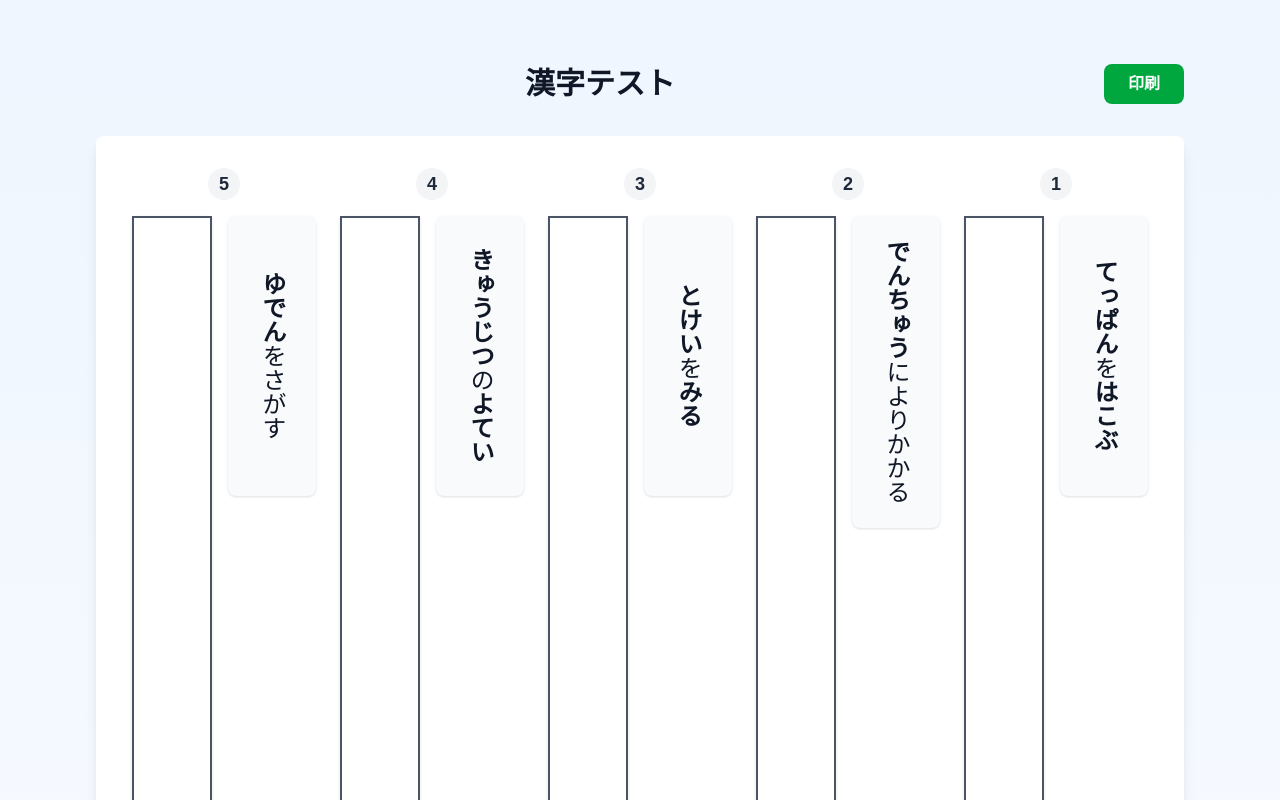
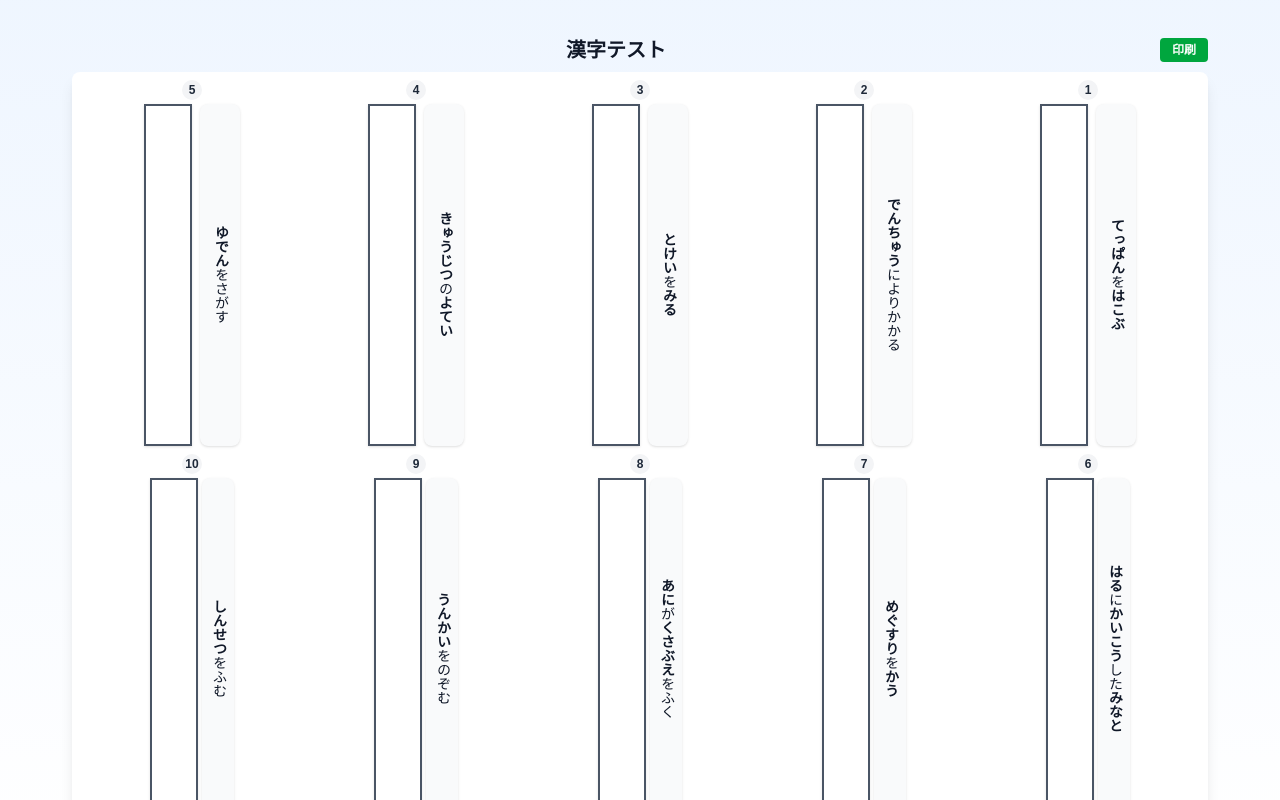
Before and after one commit to ayukatawago/kanji-study-app, a Next.js app: page / in a window 1280 px wide. Shown: the top 800 px of the page. Built offline with nearby package versions, Linux system fonts and the light colour scheme.

Commit message:
Adjust height

```diff
--- a/src/app/components/KanjiTest.tsx
+++ b/src/app/components/KanjiTest.tsx
@@ -51,38 +51,38 @@ export default function KanjiTest() {
   const questions = testData.tests[0]?.question || [];
 
   return (
-    <div className="max-w-6xl mx-auto p-8 print:w-full print:max-w-none print:p-0 print:h-screen print:flex print:flex-col print:box-border">
-      <div className="flex justify-between items-center mb-8 print:hidden">
+    <div className="h-screen flex flex-col max-w-6xl mx-auto px-2 py-1 print:w-full print:max-w-none print:p-0 print:h-screen print:flex print:flex-col print:box-border">
+      <div className="flex justify-between items-center mb-2 print:hidden flex-shrink-0">
         <div></div>
-        <h1 className="text-3xl font-bold text-center text-gray-900">
+        <h1 className="text-xl font-bold text-center text-gray-900">
           漢字テスト
         </h1>
         <button
           onClick={() => window.print()}
-          className="bg-green-600 hover:bg-green-700 text-white font-bold py-2 px-6 rounded-lg transition-colors"
+          className="bg-green-600 hover:bg-green-700 text-white font-bold py-1 px-3 rounded text-xs transition-colors"
         >
           印刷
         </button>
       </div>
 
-      <div className="bg-white rounded-lg shadow-lg p-8 print:shadow-none print:p-1 print:h-screen print:flex print:flex-col print:box-border">
+      <div className="bg-white rounded-lg shadow-lg p-2 flex-1 flex flex-col min-h-0 print:shadow-none print:p-1 print:h-screen print:flex print:flex-col print:box-border">
         {/* Top row - questions 1-5 (right to left) */}
-        <div className="flex flex-row-reverse justify-center gap-6 mb-12 print:justify-between print:gap-2 print:mb-0 print:h-[48%]">
+        <div className="flex flex-row-reverse justify-between mb-2 flex-1 min-h-0 print:justify-between print:gap-2 print:mb-0 print:h-[48%]">
           {questions.slice(0, 5).map((question, index) => (
-            <div key={index} className="flex flex-col items-center gap-4 print:gap-1 print:flex-1 print:h-full">
+            <div key={index} className="flex flex-col items-center gap-1 flex-1 h-full min-h-0 print:gap-1 print:flex-1 print:h-full">
               {/* Question number */}
-              <div className="text-lg font-bold text-gray-800 bg-gray-100 rounded-full w-8 h-8 flex items-center justify-center print:w-5 print:h-5 print:text-xs print:mb-1 print:flex-shrink-0">
+              <div className="text-xs font-bold text-gray-800 bg-gray-100 rounded-full w-5 h-5 flex items-center justify-center flex-shrink-0 print:w-5 print:h-5 print:text-xs print:mb-1 print:flex-shrink-0">
                 {index + 1}
               </div>
 
-              <div className="flex items-start gap-4 print:gap-1 print:flex-1 print:h-full print:min-h-0">
+              <div className="flex items-start gap-2 flex-1 h-full min-h-0 print:gap-1 print:flex-1 print:h-full print:min-h-0">
                 {/* Answer box */}
-                <div className="flex flex-col items-center print:h-full print:flex-shrink-0">
-                  <div className="border-2 border-gray-600 p-4 min-h-[280px] w-20 flex flex-col justify-center bg-white shadow-sm print:h-full print:w-16 print:p-1 print:shadow-none print:min-h-0">
+                <div className="flex flex-col items-center h-full min-h-0 print:h-full print:flex-shrink-0">
+                  <div className="border-2 border-gray-600 p-1 h-full w-12 flex flex-col justify-center bg-white shadow-sm print:h-full print:w-16 print:p-1 print:shadow-none print:min-h-0">
                     <textarea
                       value={answers[index] || ""}
                       onChange={(e) => handleAnswerChange(index, e.target.value)}
-                      className="w-full h-full resize-none border-none outline-none text-center text-xl leading-10 bg-transparent font-medium print:text-sm print:leading-6"
+                      className="w-full h-full resize-none border-none outline-none text-center text-sm leading-6 bg-transparent font-medium print:text-sm print:leading-6"
                       style={{
                         writingMode: "vertical-rl",
                         textOrientation: "upright",
@@ -93,9 +93,9 @@ export default function KanjiTest() {
                 </div>
 
                 {/* Question */}
-                <div className="flex flex-col items-center print:h-full print:flex-shrink-0">
+                <div className="flex flex-col items-center h-full min-h-0 print:h-full print:flex-shrink-0">
                   <div
-                    className="text-2xl leading-10 p-6 min-h-[280px] flex items-center justify-center font-medium text-gray-900 bg-gray-50 rounded-lg shadow-sm print:text-sm print:leading-6 print:h-full print:p-1 print:shadow-none print:bg-gray-100 print:min-h-0 print:whitespace-nowrap"
+                    className="text-sm leading-6 p-2 h-full flex items-center justify-center font-medium text-gray-900 bg-gray-50 rounded-lg shadow-sm print:text-sm print:leading-6 print:h-full print:p-1 print:shadow-none print:bg-gray-100 print:min-h-0 print:whitespace-nowrap"
                     style={{
                       writingMode: "vertical-rl",
                       textOrientation: "upright",
@@ -112,22 +112,22 @@ export default function KanjiTest() {
         </div>
 
         {/* Bottom row - questions 6-10 (right to left) */}
-        <div className="flex flex-row-reverse justify-center gap-6 print:justify-between print:gap-2 print:h-[48%]">
+        <div className="flex flex-row-reverse justify-between flex-1 min-h-0 print:justify-between print:gap-2 print:h-[48%]">
           {questions.slice(5, 10).map((question, index) => (
-            <div key={index + 5} className="flex flex-col items-center gap-4 print:gap-1 print:flex-1 print:h-full">
+            <div key={index + 5} className="flex flex-col items-center gap-1 flex-1 h-full min-h-0 print:gap-1 print:flex-1 print:h-full">
               {/* Question number */}
-              <div className="text-lg font-bold text-gray-800 bg-gray-100 rounded-full w-8 h-8 flex items-center justify-center print:w-5 print:h-5 print:text-xs print:mb-1 print:flex-shrink-0">
+              <div className="text-xs font-bold text-gray-800 bg-gray-100 rounded-full w-5 h-5 flex items-center justify-center flex-shrink-0 print:w-5 print:h-5 print:text-xs print:mb-1 print:flex-shrink-0">
                 {index + 6}
               </div>
 
-              <div className="flex items-start gap-4 print:gap-1 print:flex-1 print:h-full print:min-h-0">
+              <div className="flex items-start gap-1 flex-1 h-full min-h-0 print:gap-1 print:flex-1 print:h-full print:min-h-0">
                 {/* Answer box */}
-                <div className="flex flex-col items-center print:h-full print:flex-shrink-0">
-                  <div className="border-2 border-gray-600 p-4 min-h-[280px] w-20 flex flex-col justify-center bg-white shadow-sm print:h-full print:w-16 print:p-1 print:shadow-none print:min-h-0">
+                <div className="flex flex-col items-center h-full min-h-0 print:h-full print:flex-shrink-0">
+                  <div className="border-2 border-gray-600 p-1 h-full w-12 flex flex-col justify-center bg-white shadow-sm print:h-full print:w-16 print:p-1 print:shadow-none print:min-h-0">
                     <textarea
                       value={answers[index + 5] || ""}
                       onChange={(e) => handleAnswerChange(index + 5, e.target.value)}
-                      className="w-full h-full resize-none border-none outline-none text-center text-xl leading-10 bg-transparent font-medium print:text-sm print:leading-6"
+                      className="w-full h-full resize-none border-none outline-none text-center text-sm leading-6 bg-transparent font-medium print:text-sm print:leading-6"
                       style={{
                         writingMode: "vertical-rl",
                         textOrientation: "upright",
@@ -138,9 +138,9 @@ export default function KanjiTest() {
                 </div>
 
                 {/* Question */}
-                <div className="flex flex-col items-center print:h-full print:flex-shrink-0">
+                <div className="flex flex-col items-center h-full min-h-0 print:h-full print:flex-shrink-0">
                   <div
-                    className="text-2xl leading-10 p-6 min-h-[280px] flex items-center justify-center font-medium text-gray-900 bg-gray-50 rounded-lg shadow-sm print:text-sm print:leading-6 print:h-full print:p-1 print:shadow-none print:bg-gray-100 print:min-h-0 print:whitespace-nowrap"
+                    className="text-sm leading-6 p-1 h-full flex items-center justify-center font-medium text-gray-900 bg-gray-50 rounded-lg shadow-sm print:text-sm print:leading-6 print:h-full print:p-1 print:shadow-none print:bg-gray-100 print:min-h-0 print:whitespace-nowrap"
                     style={{
                       writingMode: "vertical-rl",
                       textOrientation: "upright",
```
